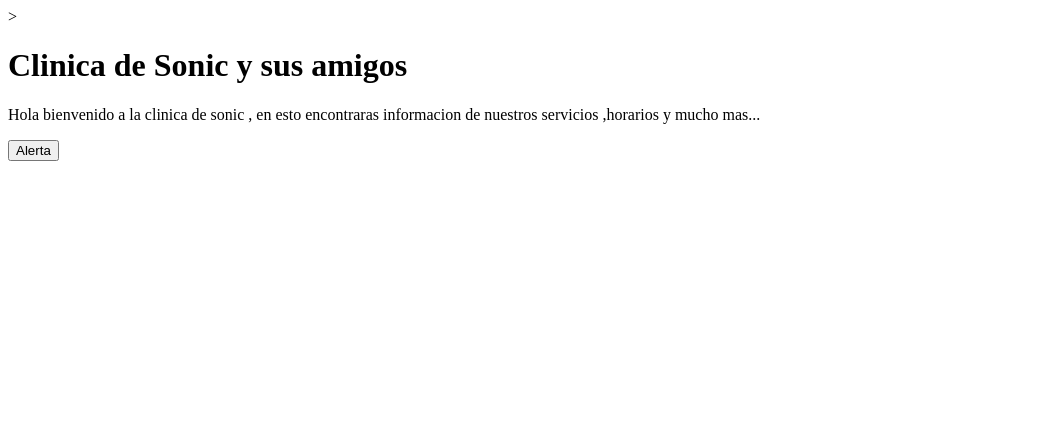
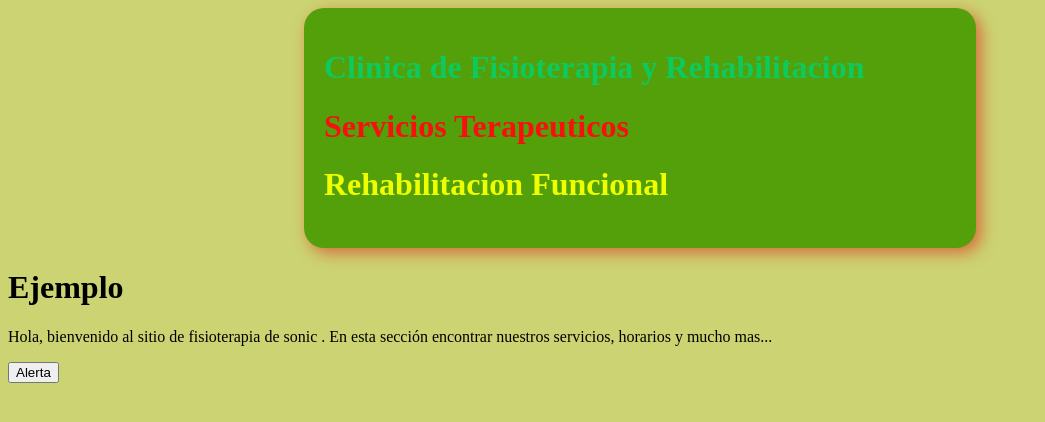
Before and after one commit to MROTA-47/sitio-web, a plain HTML site: page index.html in a window 1280 px wide. Shown: the whole page, without its empty margins (0-1045 px from the left). Drawn offline with Linux system fonts and the light colour scheme.

Commit message:
agregarmos estilos allos encabezaqdos

```diff
--- a/CSS/styles.css
+++ b/CSS/styles.css
@@ -0,0 +1,36 @@
+body{
+    background-color: rgb(204, 211, 114);
+}
+
+#titulo{
+    color: rgb(13, 10, 221);
+    font-family: 'Courier New', Courier, monospace;
+}
+
+#text{
+    color: rgb(18, 172, 219);
+    font-family: 'Courier New', Courier, monospace;
+}
+
+#encabezado{
+    background-color: rgb(83, 160, 11);
+    min-height: 200px;
+    height: auto;
+    width: 50%;
+    margin: 0 auto;
+    padding: 20px;
+    border-radius: 20px;
+    box-shadow: 5px 5px 15px rgba(223, 12, 12, 0.5);
+}
+
+.encabezado1{
+    color: rgb(14, 201, 92);
+}
+
+.encabezado2{
+    color: rgb(248, 16, 16);
+}
+
+.encabezado3{
+    color: rgb(238, 255, 0);
+}
--- a/index.html
+++ b/index.html
@@ -3,12 +3,25 @@
 <head>
     <meta charset="UTF-8">
     <meta name="viewport" content="width=device-width, initial-scale=1.0">
-    <title>Bienvenido el sitio</title>
+    <title>Bienvenido al sitio</title>
+    <link rel="stylesheet" href="CSS/styles.css">
 </head>
 <body>
-    ><h1>Clinica de Sonic y sus amigos</h1>
-    <p>Hola bienvenido a la clinica de sonic , en esto  encontraras informacion de nuestros servicios ,horarios y mucho mas... </p>
+
+    <div id="encabezado">
+        <h1 class="encabezado1">Clinica de Fisioterapia y Rehabilitacion</h1>
+        <h1 class="encabezado2">Servicios Terapeuticos</h1>
+        <h1 class="encabezado3">Rehabilitacion Funcional</h1>
+    </div>
+
+    <h1>Ejemplo</h1>
+
+    <p>Hola, bienvenido al sitio de fisioterapia de sonic . En esta sección encontrar
+        nuestros servicios, horarios y mucho mas...</p>
+
     <button onclick="mostrarAlerta()">Alerta</button>
+
     <script src="JS/Funciones.js"></script>
+
 </body>
 </html>
```
